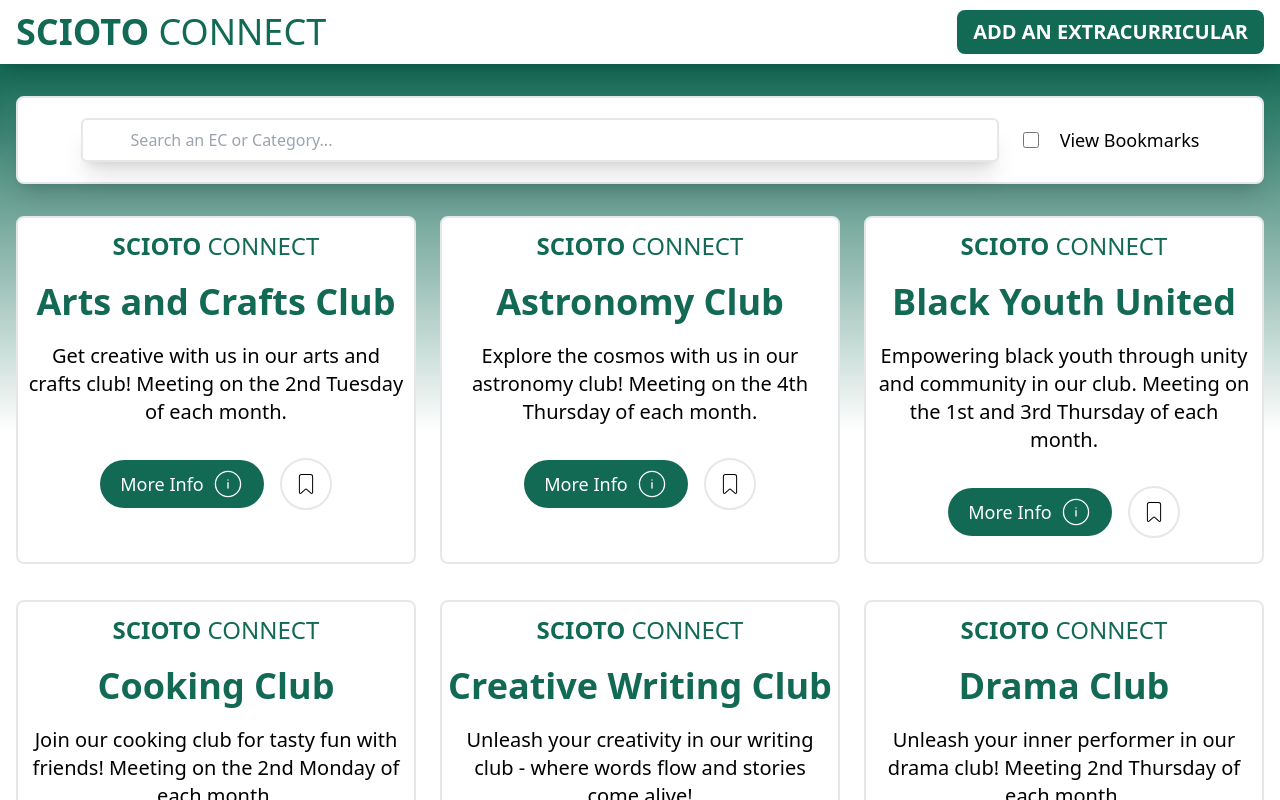
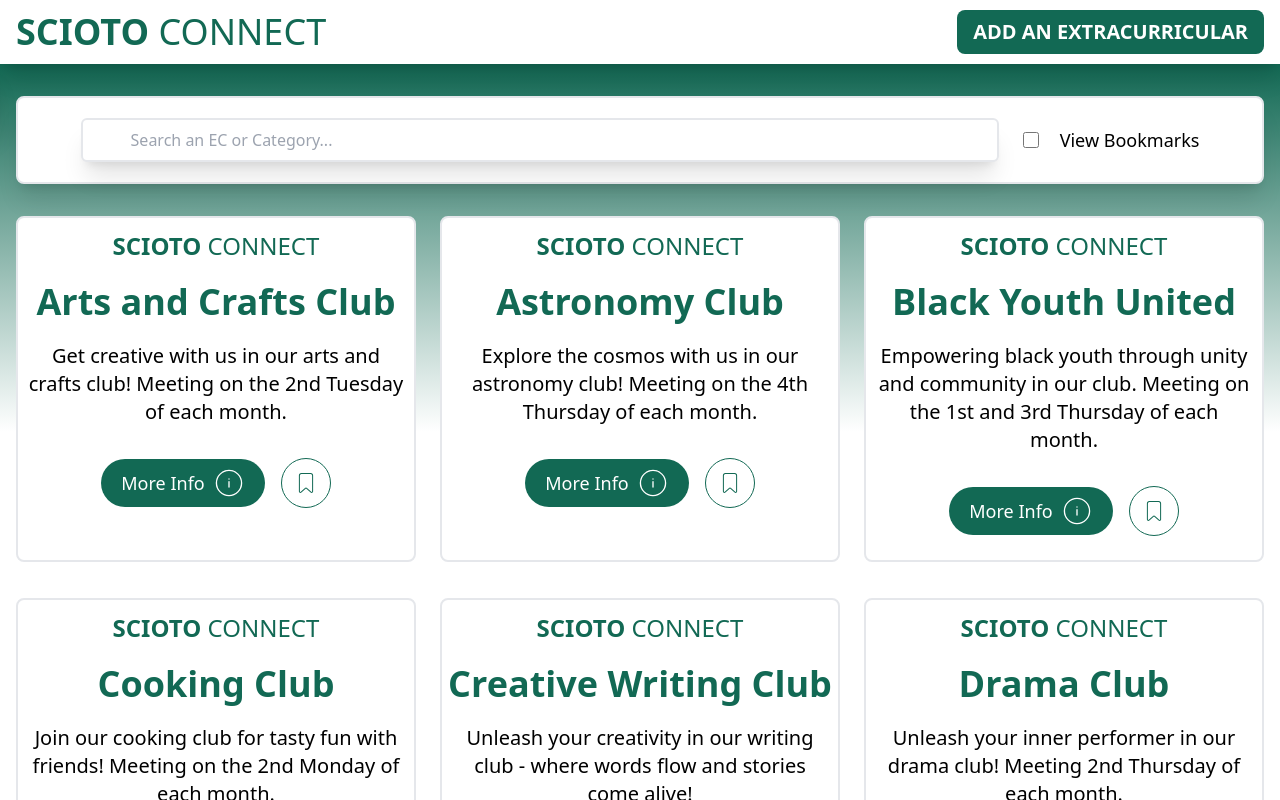
Before and after one commit to moham3dk/dcs-connect, a React (Create React App) app in the folder frontend/: page / in a window 1280 px wide. Built offline with nearby package versions, Linux system fonts and the light colour scheme.

Commit message:
Final Bookmark Button

```diff
--- a/frontend/src/components/Display.jsx
+++ b/frontend/src/components/Display.jsx
@@ -105,10 +105,10 @@ const Display = ({ extracurricularData }) => {
                       <CiCircleInfo className="ml-1 md:ml-2 size-6 md:size-8" />
                     </p>
                     <div
-                      className={`rounded-full p-2 md:p-3 border-2 hover:cursor-pointer ease-in-out duration-300  ${
+                      className={`rounded-full p-2 md:p-3 border hover:cursor-pointer ease-in-out duration-300 ${
                         bookmarks.hasOwnProperty(extracurricular.title)
-                          ? 'bg-[#126954] hover:md:bg-opacity-80 text-white'
-                          : 'hover:border-[#126954] hover:text-[#126954]'
+                          ? ' hover:md:bg-opacity-80 text-white border-white bg-[#126954]'
+                          : 'border-[#126954] hover:bg-neutral-200 bg-opacity-20 text-[#126954]'
                       }`}
                       onClick={() => toggleBookmark(extracurricular.title)}
                     >
```
